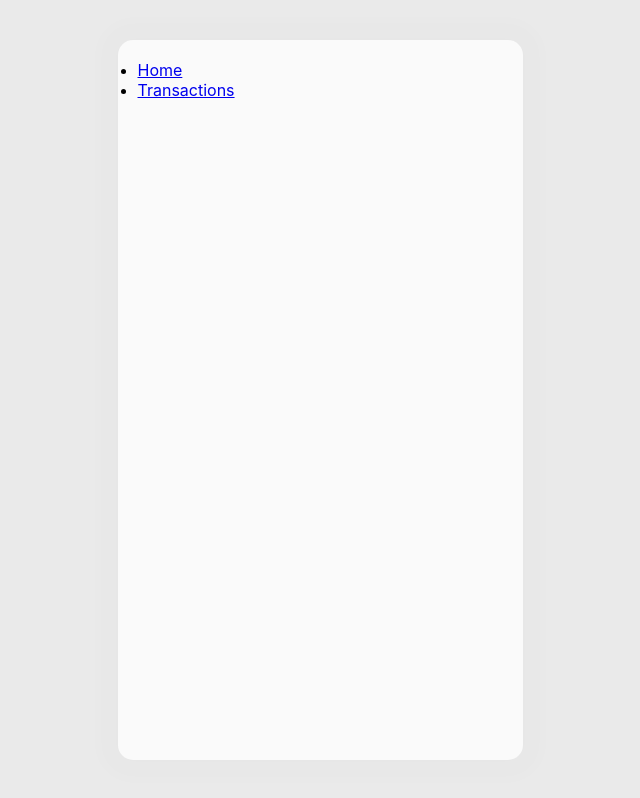
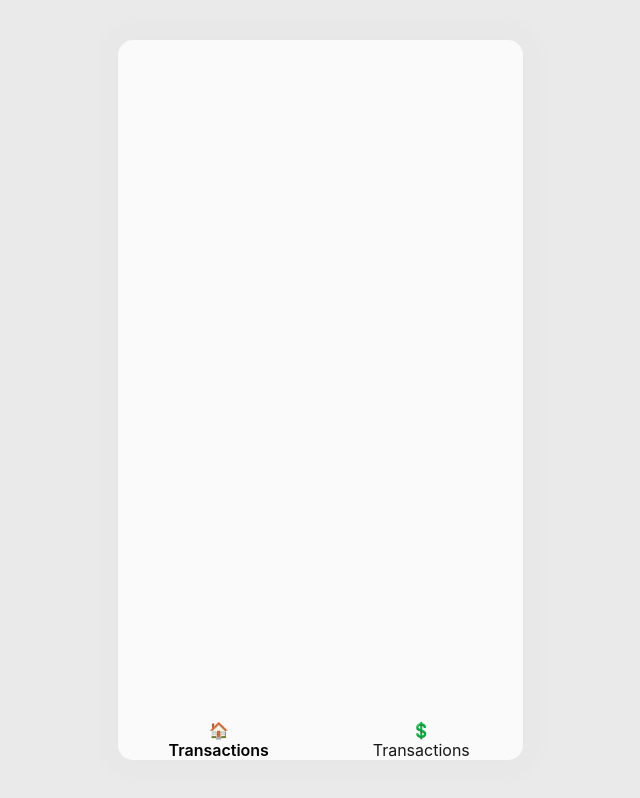
Before and after one commit to wayn3r/personal-account-web-app, a Next.js app: page / in a window 1280 px wide. Shown: the whole page, without its empty margins (320-960 px from the left). Built offline with nearby package versions, Linux system fonts and the light colour scheme.

Commit message:
feat: add some styles to navigation bar

```diff
--- a/src/modules/layout/components/app-layout/app-layout.module.scss
+++ b/src/modules/layout/components/app-layout/app-layout.module.scss
@@ -7,6 +7,7 @@
 
   .content {
     // border: 1px solid $black-color;
+    position: relative;
     padding: 2rem;
     border-radius: 15px;
     aspect-ratio: 9 / 16;
--- a/src/modules/layout/components/app-layout/app-layout.tsx
+++ b/src/modules/layout/components/app-layout/app-layout.tsx
@@ -1,11 +1,29 @@
 import { PropsWithChildren } from 'react'
 import Head from 'next/head'
 import { AppLayoutProps } from '../../types'
+import {
+  NavigationBar,
+  Props as NavigationBarProps,
+} from '../navigation-bar/navigation-bar'
 import styles from './app-layout.module.scss'
+
+const pages: NavigationBarProps['pages'] = [
+  {
+    icon: <span>🏠</span>,
+    title: 'Transactions',
+    path: '/',
+  },
+  {
+    icon: <span>💲</span>,
+    title: 'Transactions',
+    path: '/transaction',
+  },
+]
 
 type Props = PropsWithChildren<AppLayoutProps>
 export function AppLayout({ children, title, description }: Props) {
   const fullTitle: string = `${title} | Personal Account`
+
   return (
     <div className={styles.wrapper}>
       <Head>
@@ -13,7 +31,11 @@ export function AppLayout({ children, title, description }: Props) {
         <meta name='description' content={description} />
         <link rel='icon' href='/favicon.ico' />
       </Head>
-      <main className={styles.content}>{children}</main>
+      <main className={styles.content}>
+        {children}
+
+        <NavigationBar pages={pages} />
+      </main>
     </div>
   )
 }
--- a/src/modules/layout/components/index.ts
+++ b/src/modules/layout/components/index.ts
@@ -1,2 +1,2 @@
 export * from './app-layout'
-export * from './navigation-bar'
+export * from './navigation-bar/navigation-bar'
--- a/src/modules/layout/components/navigation-bar.tsx
+++ /dev/null
@@ -1,26 +0,0 @@
-import Link from 'next/link'
-
-export function NavigationBar() {
-  return (
-    <nav className='navigation'>
-      <ul>
-        <li>
-          <Link href='/'>
-            <a>
-              <span className='icon'></span>
-              <span className='title'>Home</span>
-            </a>
-          </Link>
-        </li>
-        <li>
-          <Link href='/transaction'>
-            <a>
-              <span className='icon'></span>
-              <span className='title'>Transactions</span>
-            </a>
-          </Link>
-        </li>
-      </ul>
-    </nav>
-  )
-}
--- /dev/null
+++ b/src/modules/layout/components/navigation-bar/navigation-bar.module.scss
@@ -0,0 +1,39 @@
+@import '/src/styles/base/variables';
+.navigation {
+  display: flex;
+  position: absolute;
+  bottom: 0;
+  left: 0;
+  right: 0;
+
+  ul {
+    display: grid;
+    list-style: none;
+    width: 100%;
+    justify-content: space-around;
+    grid-template-columns: repeat(var(--number-of-options), 1fr);
+    li {
+      display: flex;
+      justify-content: center;
+    }
+    a,
+    a:visited {
+      color: $black-color;
+      text-decoration: none;
+      display: flex;
+      flex-direction: column;
+      align-items: center;
+      width: max-content;
+      &.active,
+      &:hover,
+      &:active {
+        font-weight: 600;
+        color: currentColor;
+      }
+
+      &.active {
+        pointer-events: none;
+      }
+    }
+  }
+}
--- /dev/null
+++ b/src/modules/layout/components/navigation-bar/navigation-bar.tsx
@@ -0,0 +1,31 @@
+import Link from 'next/link'
+import { camelCaseStyles, concat } from '@/modules/shared'
+import scss from './navigation-bar.module.scss'
+import { useRouter } from 'next/router'
+const styles = camelCaseStyles(scss)
+
+export type Props = {
+  pages: { icon: JSX.Element; title: string; path: string }[]
+}
+
+export function NavigationBar({ pages }: Props) {
+  const { pathname } = useRouter()
+
+  const inlineStyles = { '--number-of-options': pages.length } as any
+  return (
+    <nav className={styles.navigation}>
+      <ul style={inlineStyles}>
+        {pages.map(page => (
+          <li key={page.path}>
+            <Link href={page.path}>
+              <a className={concat(pathname === page.path && styles.active)}>
+                <span className={styles.navigationIcon}>{page.icon}</span>
+                <span className={styles.navigationTitle}>{page.title}</span>
+              </a>
+            </Link>
+          </li>
+        ))}
+      </ul>
+    </nav>
+  )
+}
--- /dev/null
+++ b/src/modules/shared/utils/camel-case-styles.ts
@@ -0,0 +1,12 @@
+export const camelCaseStyles = (
+  styles: Record<string, string>
+): Record<string, string> => {
+  const camelCaseStyles: Record<string, string> = {}
+
+  for (const key in styles) {
+    const newKey = key.replace(/\-\w/g, l => l.toUpperCase().replace('-', ''))
+    camelCaseStyles[newKey] = styles[key]
+  }
+
+  return camelCaseStyles
+}
--- a/src/modules/shared/utils/index.ts
+++ b/src/modules/shared/utils/index.ts
@@ -1 +1,2 @@
 export * from './concat'
+export * from './camel-case-styles'
--- a/src/pages/index.tsx
+++ b/src/pages/index.tsx
@@ -1,11 +1,9 @@
-import { AppLayout, NavigationBar } from '@/modules/layout'
+import { AppLayout } from '@/modules/layout'
 import type { NextPage } from 'next'
 
 const Home: NextPage = () => {
   return (
-    <AppLayout title='Home' description='This is the home page'>
-      <NavigationBar />
-    </AppLayout>
+    <AppLayout title='Home' description='This is the home page'></AppLayout>
   )
 }
 
```
